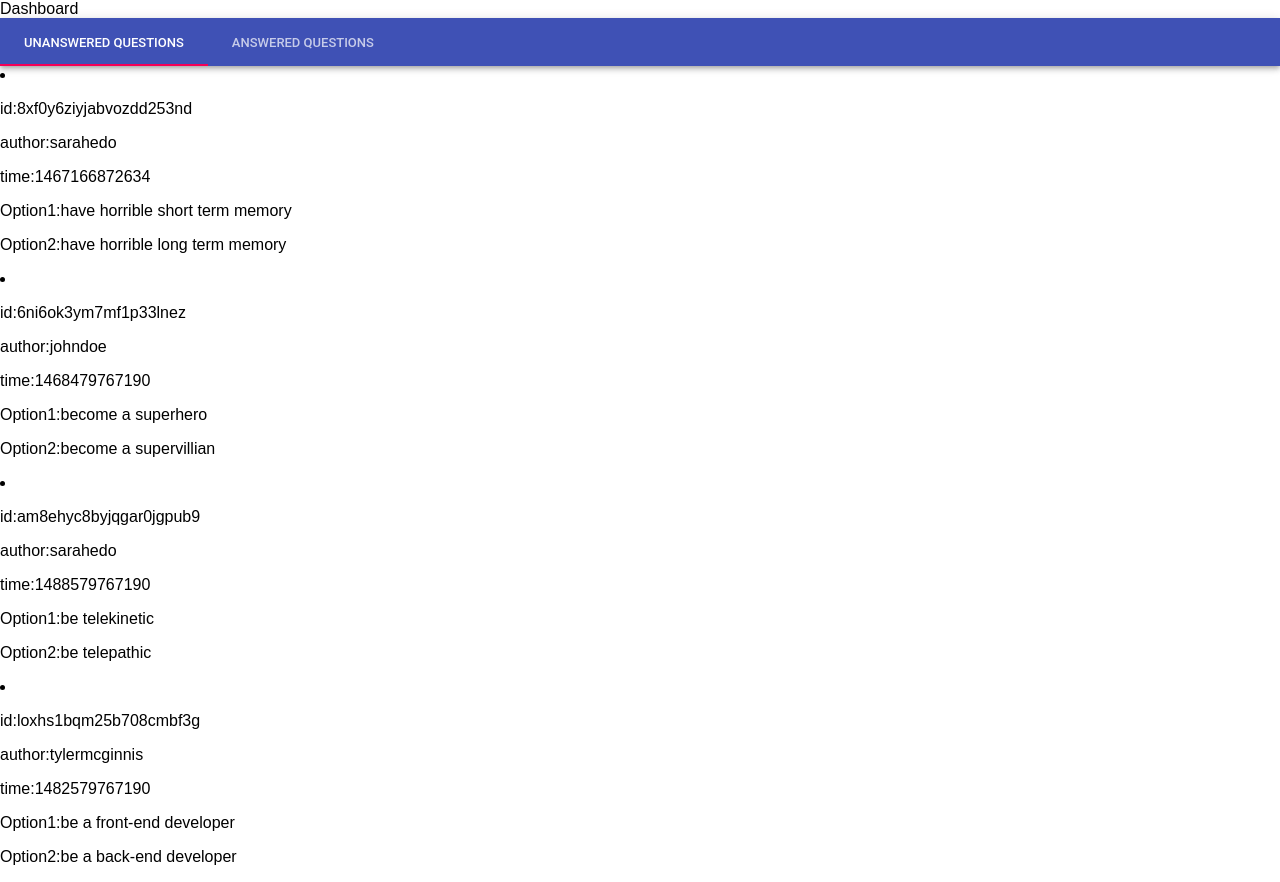
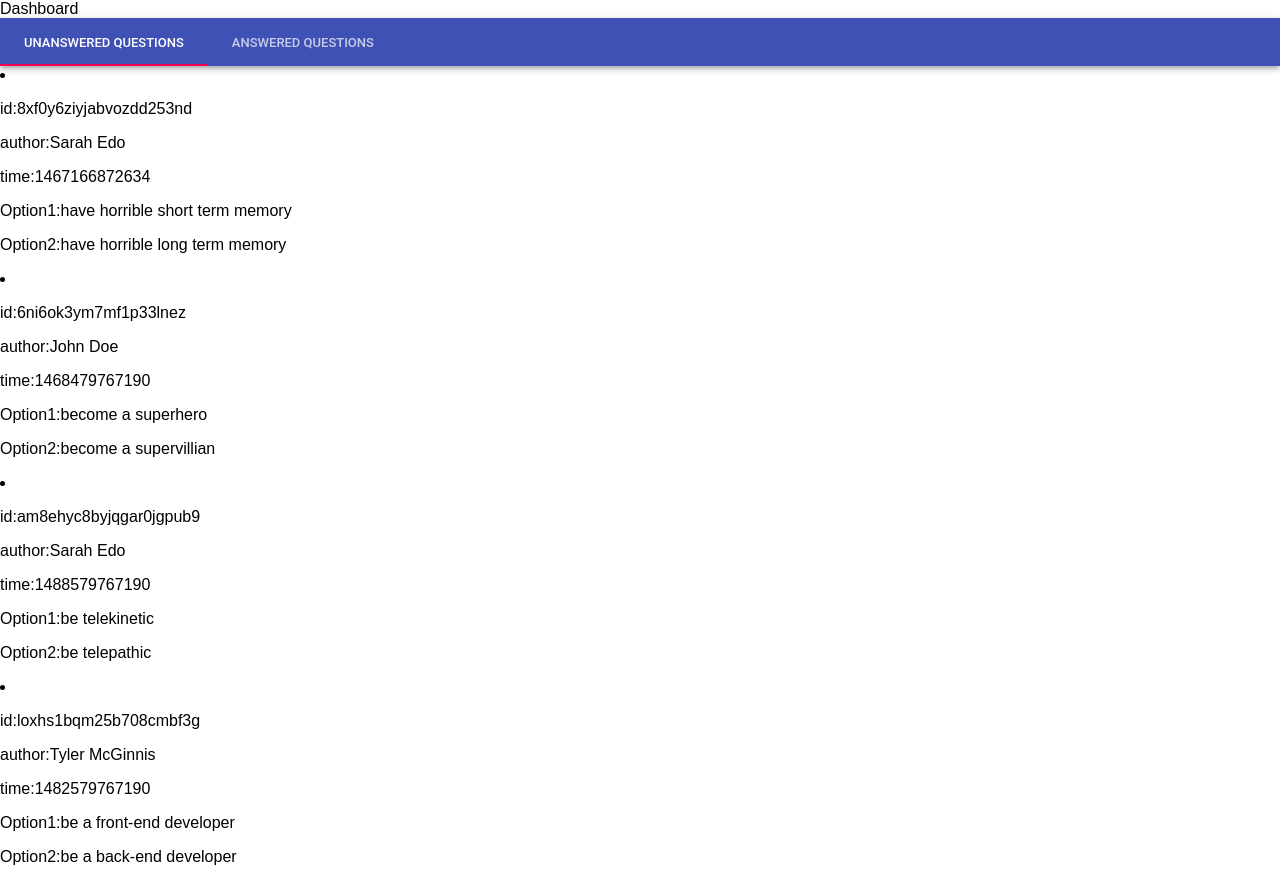
Before and after one commit to imchetanyadav/react-nd-would-you-rather, a React (Create React App) app: page / in a window 1280 px wide. Built offline with nearby package versions, Linux system fonts and the light colour scheme.

Commit message:
Added author data to Question component

```diff
--- a/src/components/Question.js
+++ b/src/components/Question.js
@@ -3,12 +3,15 @@ import { connect } from 'react-redux'
 
 class Question extends Component {
     render () {
-        const { question } = this.props
+        const { question, author } = this.props
+
+        if (question === null)
+            return <p>This question doesnot exists</p>
 
         return (
             <div>
                 <p>id:{question.id}</p>
-                <p>author:{question.author}</p>
+                <p>author:{author.name}</p>
                 <p>time:{question.timestamp}</p>
                 <p>Option1:{question.optionOne.text}</p>
                 <p>Option2:{question.optionTwo.text}</p>
@@ -19,10 +22,12 @@ class Question extends Component {
 
 function mapStateToProps ({ authedUser, users, questions }, { id }) {
     const question = questions[id]
+    const author = users[question.author]
 
     return {
         authedUser,
-        question
+        question,
+        author
     }
 }
 
```
